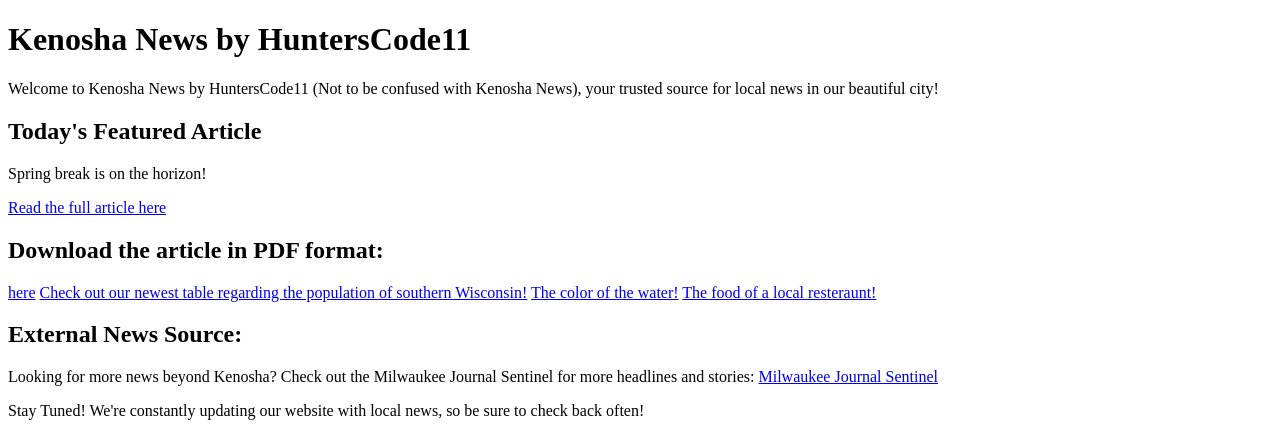
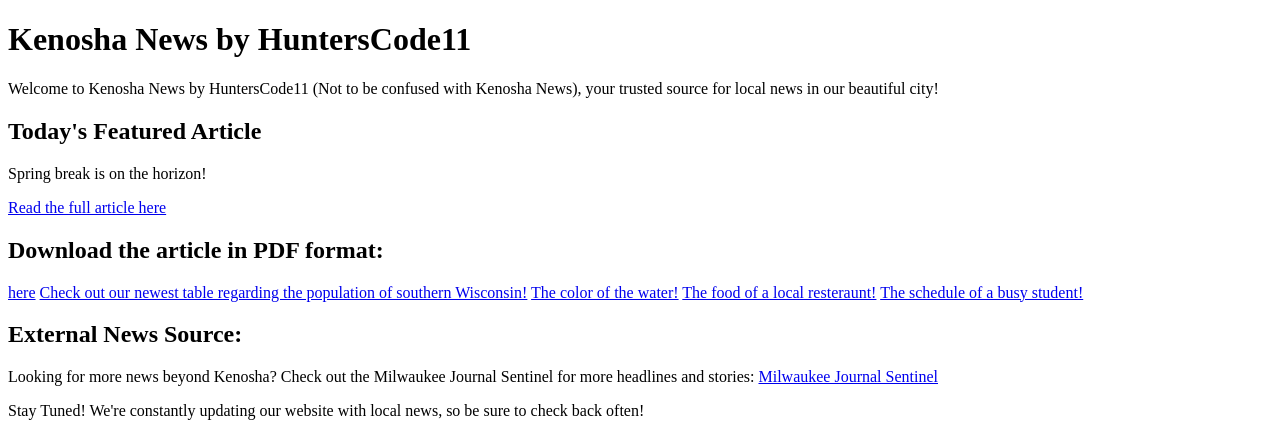
Before and after one commit to HuntersCode11/HuntersCode11.github.io, a plain HTML site: page index.html in a window 1280 px wide. Shown: the top 433 px of the page. Drawn offline with Linux system fonts and the light colour scheme; a script that the page names is missing.

Commit message:
Update index.html

```diff
--- a/index.html
+++ b/index.html
@@ -23,6 +23,8 @@
 
     <a href="boxModel.html">The food of a local resteraunt!</a>
 
+    <a href="mySchedule.html">The schedule of a busy student!</a>
+
     <h2>External News Source:</h2>
     <p>Looking for more news beyond Kenosha? Check out the Milwaukee Journal Sentinel for more headlines and stories: <a href="https://www.jsonline.com/" target="_blank">Milwaukee Journal Sentinel</a></p>
 
```
